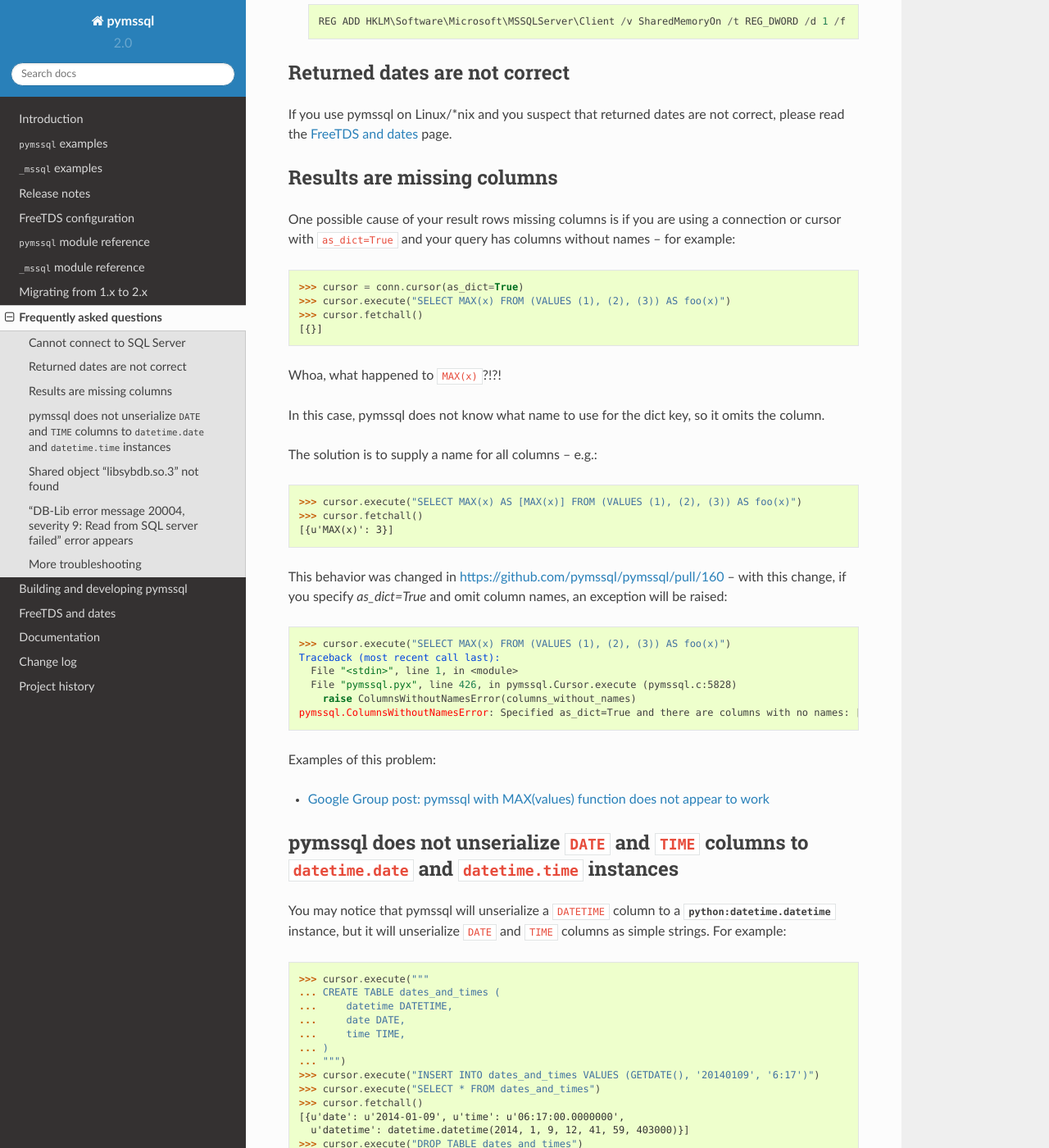
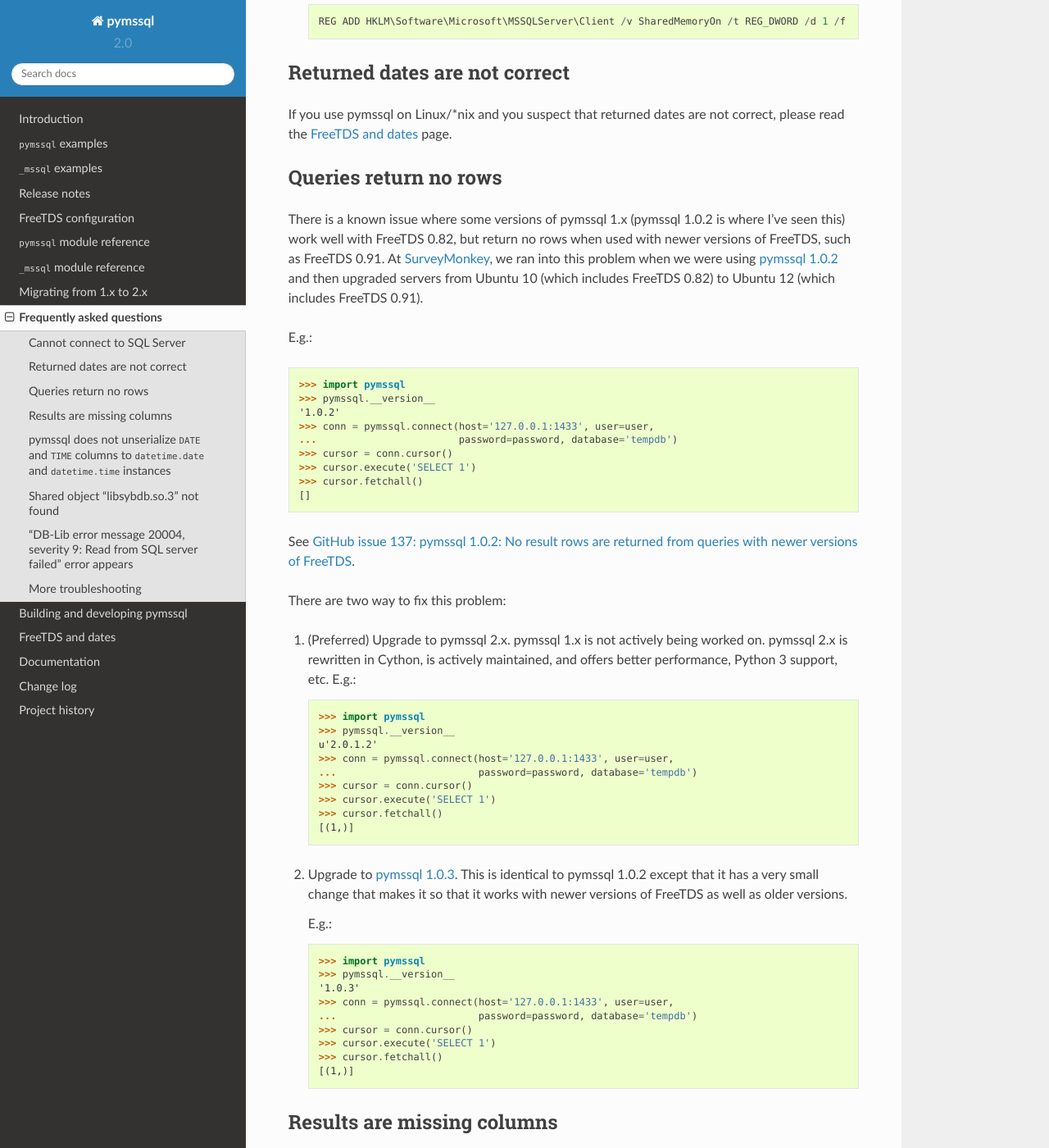
Before and after one commit to pymssql/pymssql, a Sphinx documentation site: the page built from docs/faq.rst, in a window 1280 px wide and 1400 px high, scrolled down 2732 px. Shown: the whole window at 82% size. Built offline with Sphinx 7.4.7 and the Read the Docs theme 2.0.0, drawn with Linux system fonts in a browser that asks for light colours.

Commit message:
faq.rst: Add section: no rows with new FreeTDS
Describes this issue: https://github.com/pymssql/pymssql/issues/137

And how upgrading to pymssql 2.x or 1.0.3 fixes the problem.

```diff
--- a/docs/faq.rst
+++ b/docs/faq.rst
@@ -143,6 +143,66 @@
 If you use pymssql on Linux/\*nix and you suspect that returned dates are not
 correct, please read the :doc:`FreeTDS and dates <freetds_and_dates>` page.
 
+Queries return no rows
+======================
+
+There is a known issue where some versions of pymssql 1.x (pymssql 1.0.2 is
+where I've seen this) work well with FreeTDS 0.82, but return no rows when used
+with newer versions of FreeTDS, such as FreeTDS 0.91. At `SurveyMonkey
+<https://www.surveymonkey.com/>`_, we ran into this problem when we were using
+`pymssql 1.0.2 <https://pypi.python.org/pypi/pymssql/1.0.2>`_ and then upgraded
+servers from Ubuntu 10 (which includes FreeTDS 0.82) to Ubuntu 12 (which
+includes FreeTDS 0.91).
+
+E.g.::
+
+    >>> import pymssql
+    >>> pymssql.__version__
+    '1.0.2'
+    >>> conn = pymssql.connect(host='127.0.0.1:1433', user=user,
+    ...                        password=password, database='tempdb')
+    >>> cursor = conn.cursor()
+    >>> cursor.execute('SELECT 1')
+    >>> cursor.fetchall()
+    []
+
+See `GitHub issue 137: pymssql 1.0.2: No result rows are returned from queries
+with newer versions of FreeTDS
+<https://github.com/pymssql/pymssql/issues/137>`_.
+
+There are two way to fix this problem:
+
+1. (Preferred) Upgrade to pymssql 2.x. pymssql 1.x is not actively being worked
+   on. pymssql 2.x is rewritten in Cython, is actively maintained, and offers
+   better performance, Python 3 support, etc. E.g.::
+
+       >>> import pymssql
+       >>> pymssql.__version__
+       u'2.0.1.2'
+       >>> conn = pymssql.connect(host='127.0.0.1:1433', user=user,
+       ...                        password=password, database='tempdb')
+       >>> cursor = conn.cursor()
+       >>> cursor.execute('SELECT 1')
+       >>> cursor.fetchall()
+       [(1,)]
+
+2. Upgrade to `pymssql 1.0.3 <https://pypi.python.org/pypi/pymssql/1.0.3>`_.
+   This is identical to pymssql 1.0.2 except that it has a very small change
+   that makes it so that it works with newer versions of FreeTDS as well as
+   older versions.
+
+   E.g.::
+
+       >>> import pymssql
+       >>> pymssql.__version__
+       '1.0.3'
+       >>> conn = pymssql.connect(host='127.0.0.1:1433', user=user,
+       ...                        password=password, database='tempdb')
+       >>> cursor = conn.cursor()
+       >>> cursor.execute('SELECT 1')
+       >>> cursor.fetchall()
+       [(1,)]
+
 Results are missing columns
 ===========================
 
```
